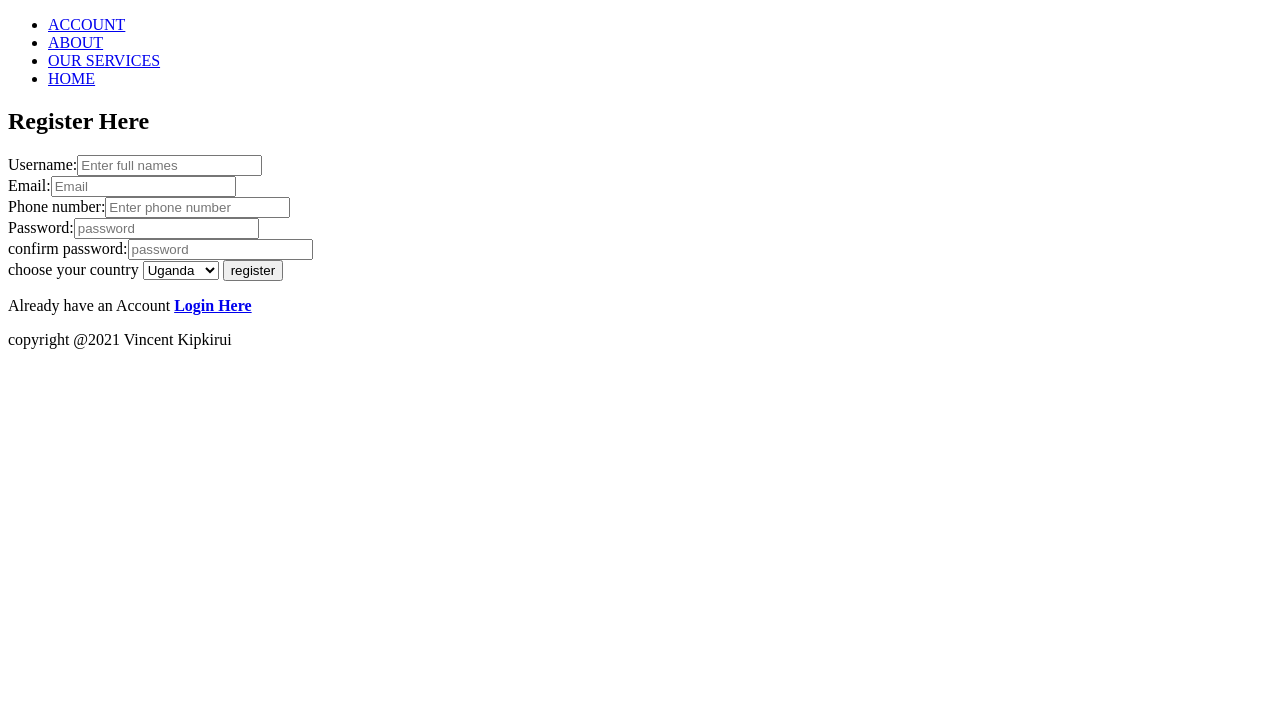
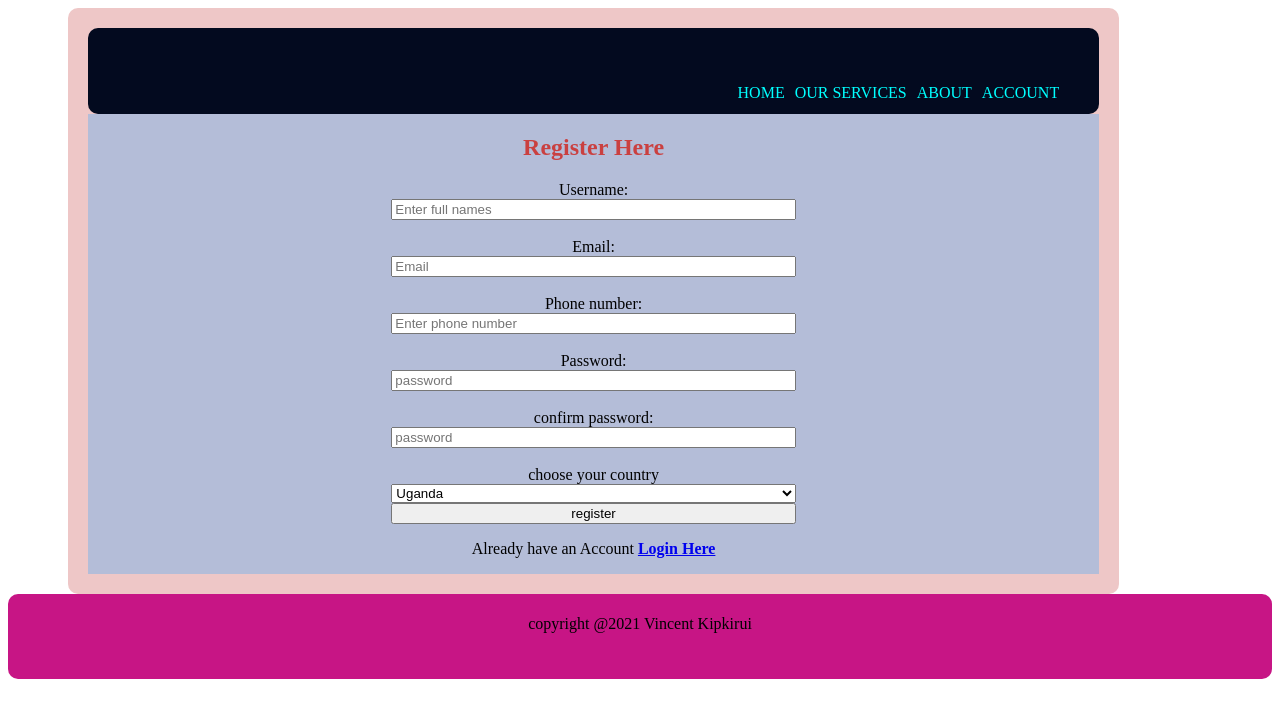
Before and after one commit to jepkess/mysite, a plain HTML site: page Account/register.html in a window 1280 px wide. Drawn offline with Linux system fonts and the light colour scheme; the site is published under a folder, as on GitHub Pages, so addresses that start at the root find nothing.

Commit message:
link navigations

```diff
--- a/Account/register.html
+++ b/Account/register.html
@@ -6,7 +6,7 @@
     <meta http-equiv="X-UA-Compatible" content="IE=edge">
     <meta name="viewport" content="width=device-width, initial-scale=1.0">
     <title>Web-page</title>
-    <link rel="stylesheet" type="text/css" href="/index.css">
+    <link rel="stylesheet" type="text/css" href="../index.css">
 </head>
 
 <body>
@@ -14,9 +14,9 @@
         <div class="navbar">
             <nav>
                 <ul>
-                    <li><a href="/Account/register.html">ACCOUNT</a></li>
-                    <li><a href="/aboutUs.html">ABOUT</a></li>
-                    <li><a href="/ourservices.html">OUR SERVICES</a></li>
+                    <li><a href="#">ACCOUNT</a></li>
+                    <li><a href="../nav/aboutUs.html">ABOUT</a></li>
+                    <li><a href="../nav/ourservices.html">OUR SERVICES</a></li>
                     <li><a href="/index.html">HOME</a></li>
                 </ul>
             </nav>
@@ -45,7 +45,7 @@
                 <button type="submit">register</button>
 
             </form>
-            <p>Already have an Account <a href="/Account/login.html"><strong>Login Here</strong></a></p>
+            <p>Already have an Account <a href="login.html"><strong>Login Here</strong></a></p>
         </div>
     </div>
     <div id="footer">
```
Also changed, not shown: Account/login.html (+1 -1 lines), nav/aboutUs.html (+4 -4 lines), nav/ourservices.html (+4 -4 lines).
